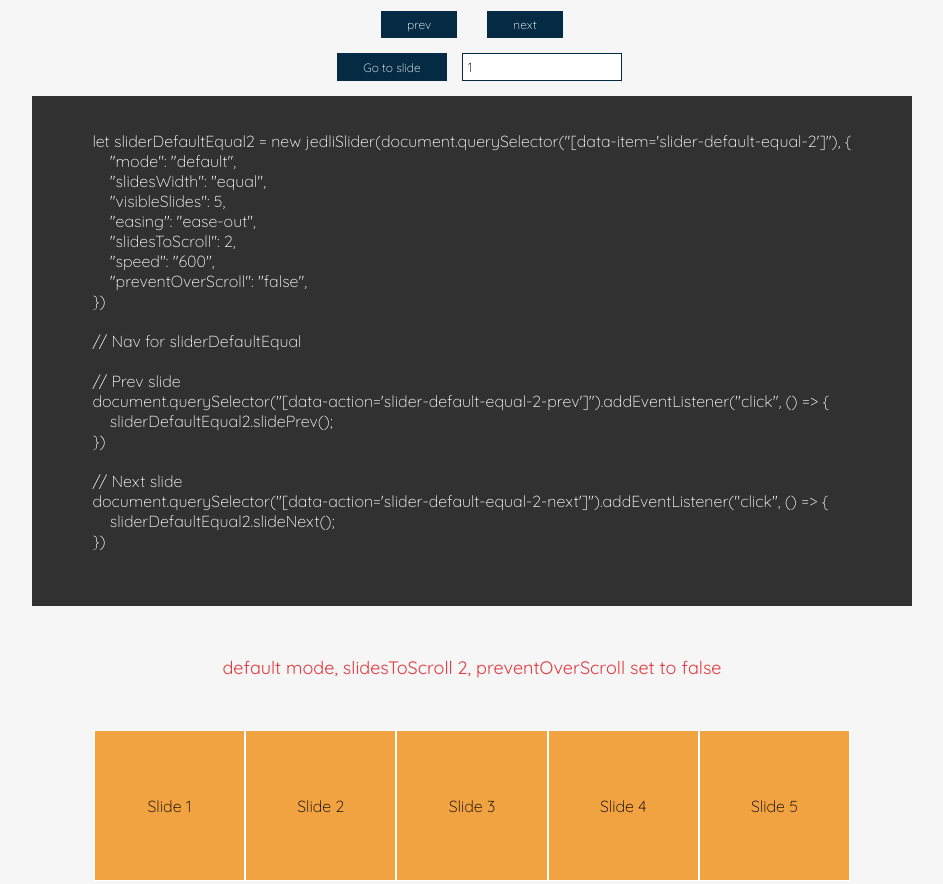
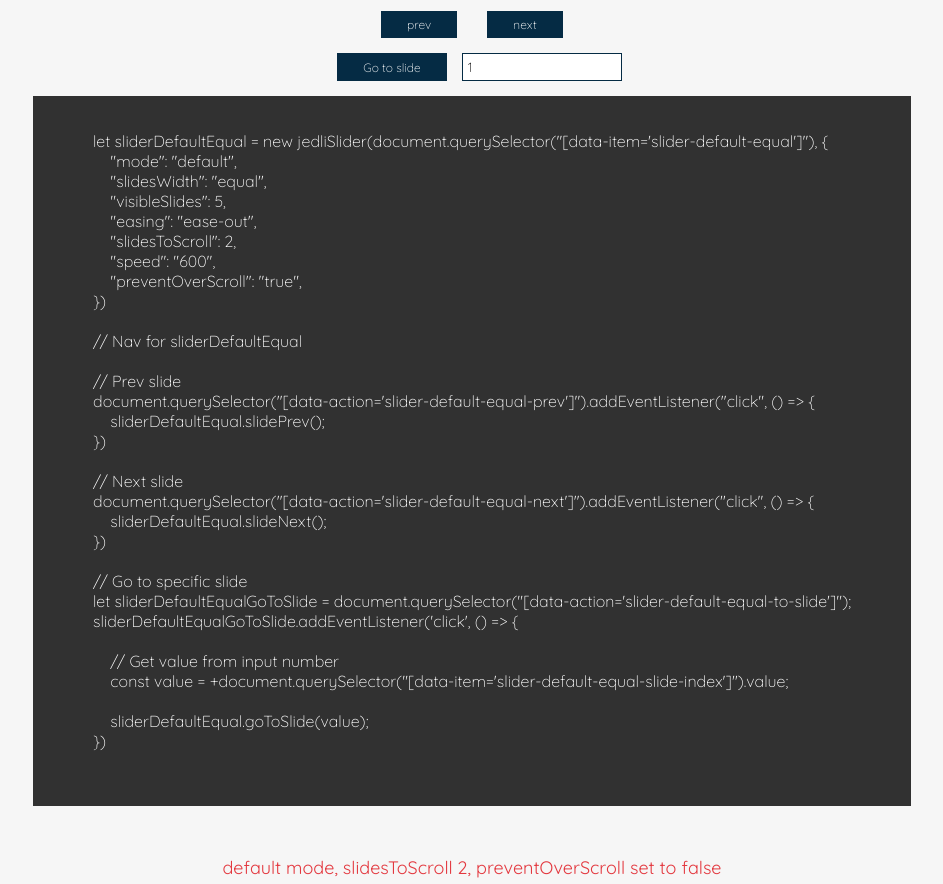
Before and after one commit to jedlikk/jedliSlider, a website built with webpack: page index.html in a window 1280 px wide. Shown: the part 4280-5164 px from the top of the page, without its empty margins (168-1111 px from the left). Built offline with nearby package versions, Linux system fonts and the light colour scheme.

Commit message:
[fix] Fixed wrong code in example

```diff
--- a/index.html
+++ b/index.html
@@ -269,26 +269,36 @@ let sliderContinuousAuto = new jedliSlider(document.querySelector("[data-item='s
             <div class="code-snippet">
                 <pre>
                         <code>
-let sliderDefaultEqual2 = new jedliSlider(document.querySelector("[data-item='slider-default-equal-2']"), {
+let sliderDefaultEqual = new jedliSlider(document.querySelector("[data-item='slider-default-equal']"), {
     "mode": "default",
     "slidesWidth": "equal",
     "visibleSlides": 5,
     "easing": "ease-out",
     "slidesToScroll": 2,
     "speed": "600",
-    "preventOverScroll": "false",
+    "preventOverScroll": "true",
 })
 
 // Nav for sliderDefaultEqual
 
 // Prev slide
-document.querySelector("[data-action='slider-default-equal-2-prev']").addEventListener("click", () => {
-    sliderDefaultEqual2.slidePrev();
+document.querySelector("[data-action='slider-default-equal-prev']").addEventListener("click", () => {
+    sliderDefaultEqual.slidePrev();
 })
 
 // Next slide
-document.querySelector("[data-action='slider-default-equal-2-next']").addEventListener("click", () => {
-    sliderDefaultEqual2.slideNext();
+document.querySelector("[data-action='slider-default-equal-next']").addEventListener("click", () => {
+    sliderDefaultEqual.slideNext();
+})
+
+// Go to specific slide
+let sliderDefaultEqualGoToSlide = document.querySelector("[data-action='slider-default-equal-to-slide']");
+sliderDefaultEqualGoToSlide.addEventListener('click', () => {
+
+    // Get value from input number
+    const value = +document.querySelector("[data-item='slider-default-equal-slide-index']").value;
+
+    sliderDefaultEqual.goToSlide(value);
 })
                         </code>
                     </pre>
```
